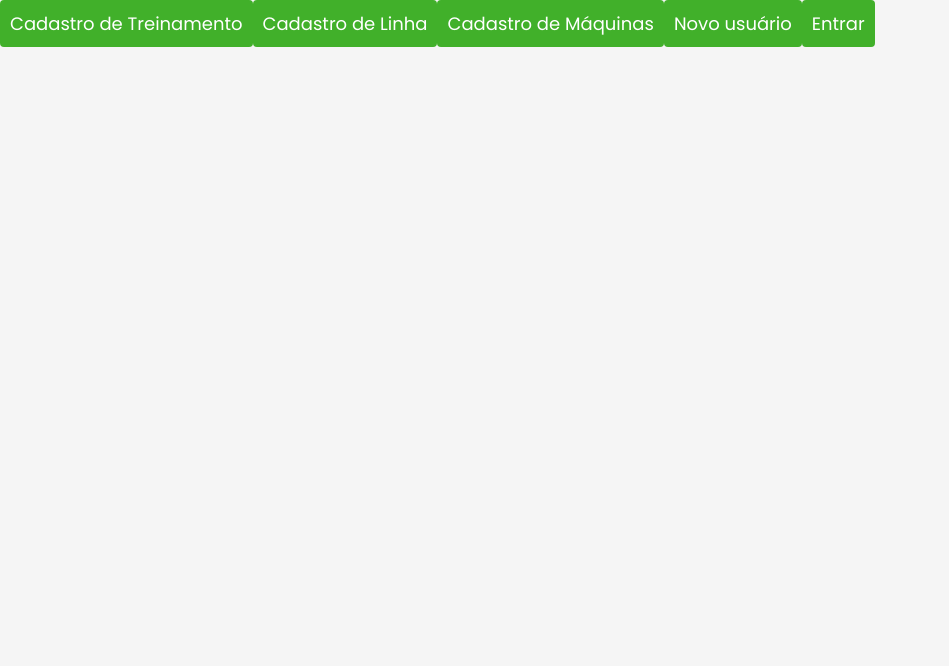
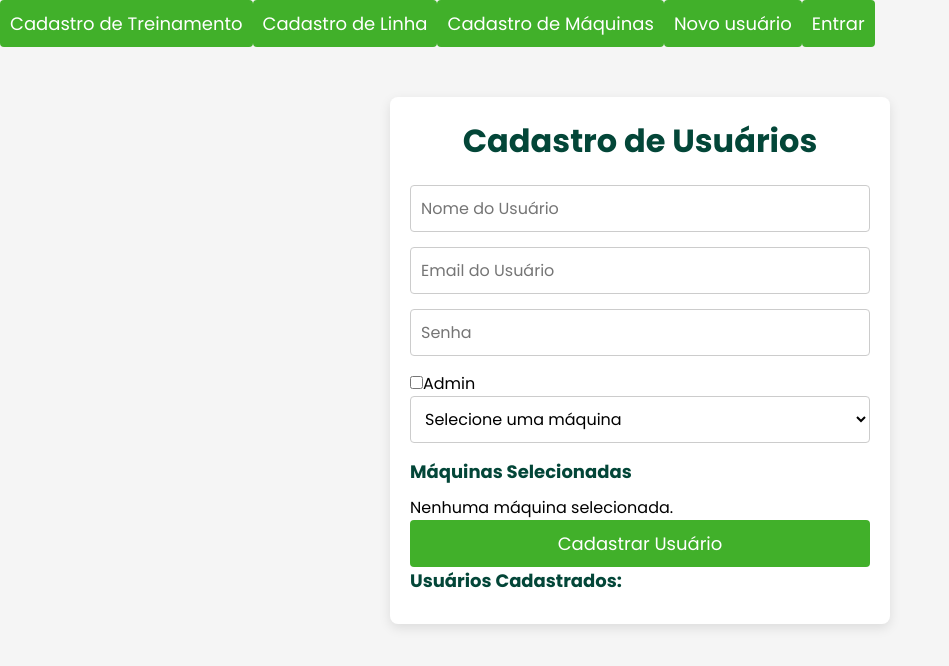
Before and after one commit to RafaEdu/ProjetoWEBINAR, a React (Vite) app: page / in a window 1280 px wide. Both pictures are taken after a click on the button "Novo usuário". Shown: the top 666 px of the page, without its empty margins (0-949 px from the left). Built offline with nearby package versions, Linux system fonts and the light colour scheme.

Commit message:
Alterei o cadastro de usuários para ter a opção de selecionar se ele vai ser Admin e a opção de selecionar em quais máquinas ele trabalha

```diff
--- a/src/main.jsx
+++ b/src/main.jsx
@@ -16,7 +16,7 @@ function App() {
         <button onClick={() => setCurrentPage('treinamento')}>Cadastro de Treinamento</button>
         <button onClick={() => setCurrentPage('linha')}>Cadastro de Linha</button>
         <button onClick={() => setCurrentPage('maquinas')}>Cadastro de Máquinas</button>
-        <button onClick={() => setCurrentPage('novo usuário')}>Novo usuário</button>
+        <button onClick={() => setCurrentPage('novo usuario')}>Novo usuário</button>
         <button onClick={() => setCurrentPage('login')}>Entrar</button>
       </nav>
 
--- a/src/pages/CadastroUsuarios/index.jsx
+++ b/src/pages/CadastroUsuarios/index.jsx
@@ -1,45 +1,96 @@
 import React, { useState } from 'react';
 import './style.css';
 
-function CadastroFuncionarios() {
+function CadastroUsuarios() {
+  // Estado para as opções de máquinas disponíveis e selecionadas
+  const [opcoesMaquinas, setOpcoesMaquinas] = useState([
+    { value: "1", label: "Máquina 1" },
+    { value: "2", label: "Máquina 2" },
+    { value: "3", label: "Máquina 3" }
+  ]);
+
+  const [maquinasSelecionadas, setMaquinasSelecionadas] = useState([]);
+  const [selectedMachine, setSelectedMachine] = useState("");
+
   const [nomeFuncionario, setNomeFuncionario] = useState('');
   const [emailFuncionario, setEmailFuncionario] = useState('');
   const [senhaFuncionario, setSenhaFuncionario] = useState('');
   const [funcionariosCadastrados, setFuncionariosCadastrados] = useState([]);
+  const [isAdmin, setIsAdmin] = useState(false);
   const [erro, setErro] = useState('');
 
+
+  const handleSelecionarMaquina = (event) => {
+    const selectedValue = event.target.value;
+
+
+    const maquinaSelecionada = opcoesMaquinas.find(maquina => maquina.value === selectedValue);
+
+    if (maquinaSelecionada) {
+
+      setMaquinasSelecionadas([...maquinasSelecionadas, maquinaSelecionada]);
+
+
+      setOpcoesMaquinas(opcoesMaquinas.filter(maquina => maquina.value !== selectedValue));
+
+
+      setSelectedMachine("");
+    }
+  };
+
+  // Função para remover uma máquina da lista de selecionadas e voltar ao select
+  const handleRemoverMaquina = (valor) => {
+    // Encontrar a máquina a ser removida
+    const maquinaRemovida = maquinasSelecionadas.find(maquina => maquina.value === valor);
+
+    if (maquinaRemovida) {
+      // Remover a máquina da lista de selecionadas
+      setMaquinasSelecionadas(maquinasSelecionadas.filter(maquina => maquina.value !== valor));
+
+      // Adicionar de volta ao select
+      setOpcoesMaquinas([...opcoesMaquinas, maquinaRemovida]);
+    }
+  };
+
+  // Função para cadastrar o usuário
   const handleSubmit = (event) => {
     event.preventDefault();
 
     // Verifica se os campos estão preenchidos
     if (nomeFuncionario.trim() === '' || emailFuncionario.trim() === '' || senhaFuncionario.trim() === '') {
       setErro('Todos os campos são obrigatórios.');
-    } else if (funcionariosCadastrados.some((func) => func.email === emailFuncionario)) {
+    } else if (funcionariosCadastrados.some(func => func.email === emailFuncionario)) {
       setErro('Este email já está cadastrado.');
     } else {
       // Cadastra o funcionário
-      const novoFuncionario = { nome: nomeFuncionario, email: emailFuncionario };
+      const novoFuncionario = {
+        nome: nomeFuncionario,
+        email: emailFuncionario,
+        isAdmin: isAdmin,
+        maquinas: maquinasSelecionadas.map(maquina => maquina.label)
+      };
       setFuncionariosCadastrados([...funcionariosCadastrados, novoFuncionario]);
       setNomeFuncionario('');
       setEmailFuncionario('');
       setSenhaFuncionario('');
+      setMaquinasSelecionadas([]);
       setErro('');
     }
   };
 
   return (
     <div className="container">
-      <h1>Cadastro de Funcionários</h1>
+      <h1>Cadastro de Usuários</h1>
       <form onSubmit={handleSubmit}>
         <input
           type="text"
-          placeholder="Nome do Funcionário"
+          placeholder="Nome do Usuário"
           value={nomeFuncionario}
           onChange={(e) => setNomeFuncionario(e.target.value)}
         />
         <input
           type="email"
-          placeholder="Email do Funcionário"
+          placeholder="Email do Usuário"
           value={emailFuncionario}
           onChange={(e) => setEmailFuncionario(e.target.value)}
         />
@@ -49,15 +100,57 @@ function CadastroFuncionarios() {
           value={senhaFuncionario}
           onChange={(e) => setSenhaFuncionario(e.target.value)}
         />
+
+        <label>
+          <input
+            type="checkbox"
+            checked={isAdmin}
+            onChange={() => setIsAdmin(!isAdmin)}
+          />
+            Admin
+        </label>
+
+        <select
+          name="maquinas"
+          value={selectedMachine}
+          onChange={handleSelecionarMaquina}
+        >
+          <option value="" disabled>Selecione uma máquina</option>
+          {opcoesMaquinas.map(maquina => (
+            <option key={maquina.value} value={maquina.value}>
+              {maquina.label}
+            </option>
+          ))}
+        </select>
+
+        <div>
+          <h2>Máquinas Selecionadas</h2>
+          {maquinasSelecionadas.length > 0 ? (
+            <ul>
+              {maquinasSelecionadas.map(maquina => (
+                <li key={maquina.value}>
+                  {maquina.label}
+                  <button type="button" onClick={() => handleRemoverMaquina(maquina.value)}>
+                    Remover
+                  </button>
+                </li>
+              ))}
+            </ul>
+          ) : (
+            <p>Nenhuma máquina selecionada.</p>
+          )}
+        </div>
+
         {erro && <p style={{ color: 'red' }}>{erro}</p>}
-        <button type="submit">Cadastrar Funcionário</button>
+        <button type="submit">Cadastrar Usuário</button>
       </form>
 
-      <h2>Funcionários Cadastrados:</h2>
+      <h2>Usuários Cadastrados:</h2>
       <ul>
         {funcionariosCadastrados.map((funcionario, index) => (
           <li key={index}>
-            {funcionario.nome} - {funcionario.email}
+            {funcionario.nome} - {funcionario.email} - {funcionario.isAdmin ? 'Admin' : 'Funcionário'}<br />
+            Máquinas: {funcionario.maquinas.join(', ')}
           </li>
         ))}
       </ul>
@@ -65,4 +158,4 @@ function CadastroFuncionarios() {
   );
 }
 
-export default CadastroFuncionarios;
+export default CadastroUsuarios;
```
